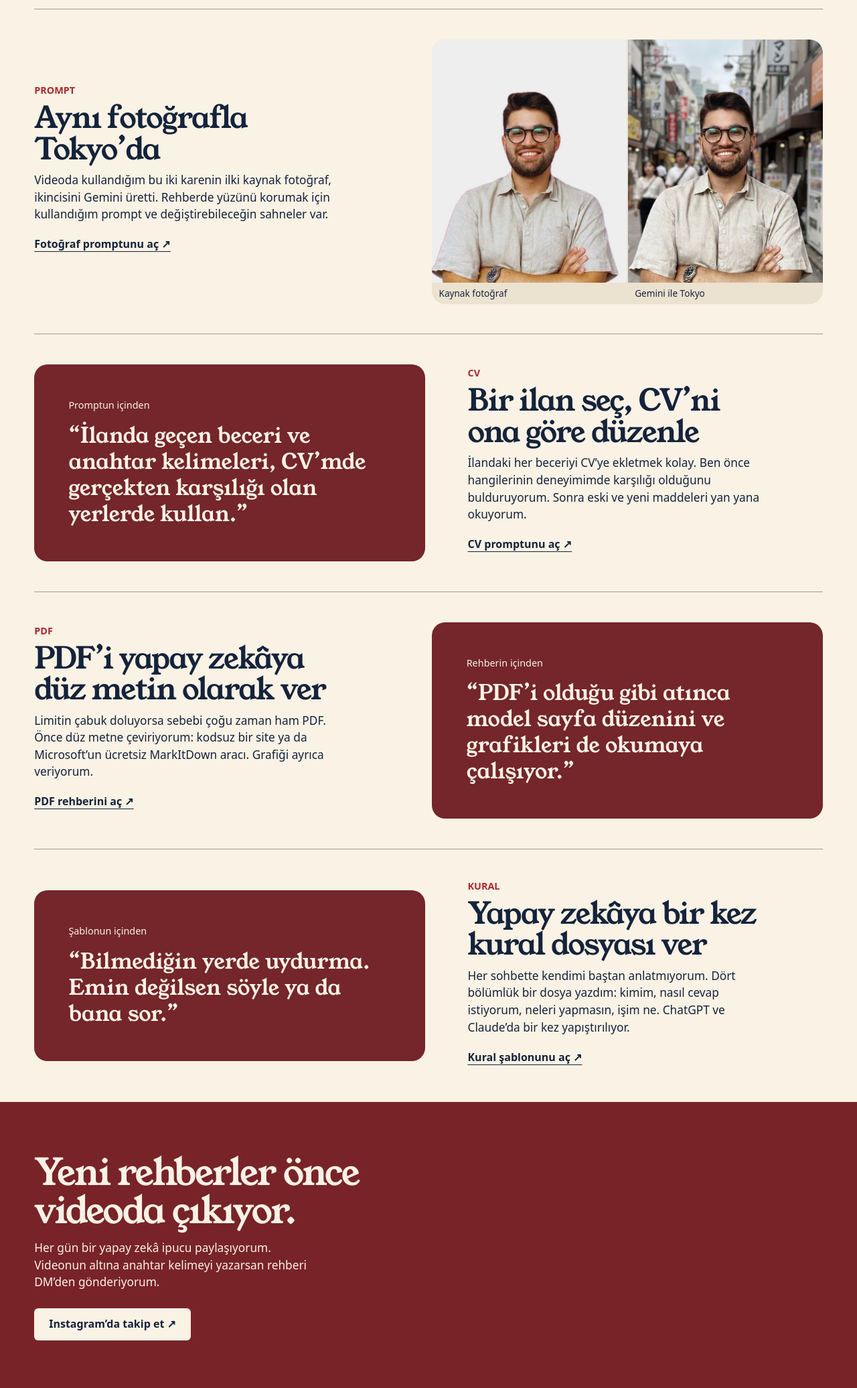
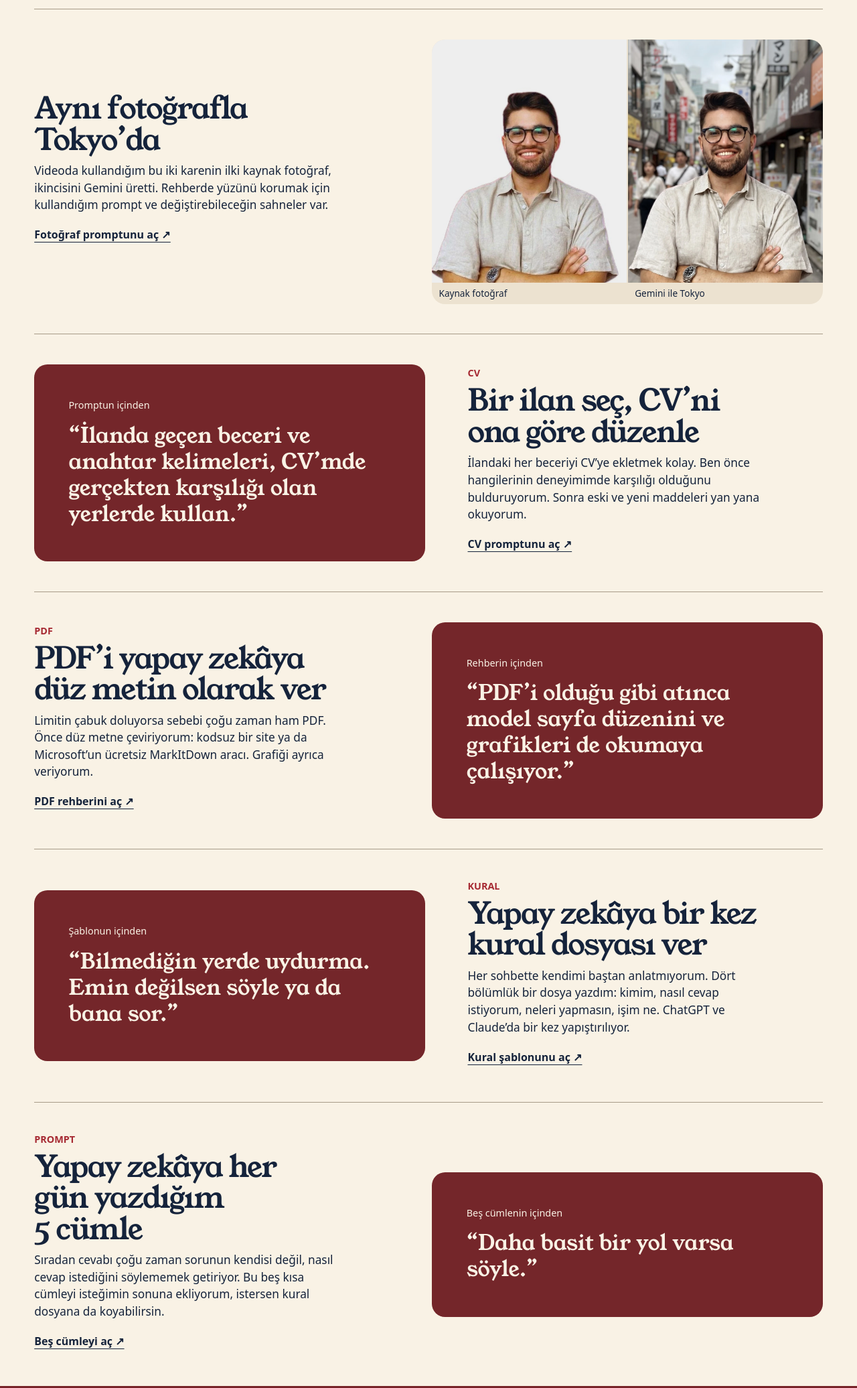
Before and after one commit to keremozdemir12/keremozdemir12.github.io, a plain HTML site: page index.html in a window 1280 px wide. Shown: the part 2360-4432 px from the top of the page at 67% size. Drawn offline with Linux system fonts and the light colour scheme.

Commit message:
Rehber: yapay zekâya her gün yazdığım 5 cümle
Co-Authored-By: Claude Opus 5.5 <noreply@anthropic.com>

```diff
--- a/index.html
+++ b/index.html
@@ -169,10 +169,11 @@ footer { min-height:80px; gap:1em; border-top:1px solid #aa9e8d; }
   <blockquote>Bir şirketin BT altyapısı hangi yedi bileşenden oluşur?</blockquote>
   <p>Ders slaytı · BT Altyapısı ve Gelişen Teknolojiler</p>
 </figure></div><div class="story-copy"><span class="key">GOOGLE</span><h3>Ders slaytından 10 soru</h3><p>Bir slayt yükleyip “Bu konudan bana 10 soru sor” diye başlıyorum. Rehberde Gemini Notebook, Gemini ve Antigravity için birer deneme var.</p><div class="links"><a class="open" href="/google-araclari/">Üç aracı incele ↗</a><a class="open watch" href="https://www.instagram.com/reel/Df_6x18tJ7p/">Videoyu izle ↗</a></div></div></article>
-<article class="story" id="rehber-fotograf-promptu"><div class="visual"><div class="pair"><figure><div class="crop"><img src="img/kaynak-portre.webp" alt="Açık renk gömlekle çekilmiş kaynak portre" class="" loading="lazy"></div><figcaption>Kaynak fotoğraf</figcaption></figure><figure><div class="crop"><img src="img/tokyo-portre.webp" alt="Gemini ile üretilen Tokyo sokağı sahnesi" class="" loading="lazy"></div><figcaption>Gemini ile Tokyo</figcaption></figure></div></div><div class="story-copy"><span class="key">PROMPT</span><h3>Aynı fotoğrafla Tokyo’da</h3><p>Videoda kullandığım bu iki karenin ilki kaynak fotoğraf, ikincisini Gemini üretti. Rehberde yüzünü korumak için kullandığım prompt ve değiştirebileceğin sahneler var.</p><a class="open" href="/fotograf-promptu/">Fotoğraf promptunu aç ↗</a></div></article>
+<article class="story" id="rehber-fotograf-promptu"><div class="visual"><div class="pair"><figure><div class="crop"><img src="img/kaynak-portre.webp" alt="Açık renk gömlekle çekilmiş kaynak portre" class="" loading="lazy"></div><figcaption>Kaynak fotoğraf</figcaption></figure><figure><div class="crop"><img src="img/tokyo-portre.webp" alt="Gemini ile üretilen Tokyo sokağı sahnesi" class="" loading="lazy"></div><figcaption>Gemini ile Tokyo</figcaption></figure></div></div><div class="story-copy"><h3>Aynı fotoğrafla Tokyo’da</h3><p>Videoda kullandığım bu iki karenin ilki kaynak fotoğraf, ikincisini Gemini üretti. Rehberde yüzünü korumak için kullandığım prompt ve değiştirebileceğin sahneler var.</p><a class="open" href="/fotograf-promptu/">Fotoğraf promptunu aç ↗</a></div></article>
 <article class="story" id="rehber-cv-promptu"><div class="visual"><div class="pull"><small>Promptun içinden</small><p>“İlanda geçen beceri ve anahtar kelimeleri, CV’mde gerçekten karşılığı olan yerlerde kullan.”</p></div></div><div class="story-copy"><span class="key">CV</span><h3>Bir ilan seç, CV’ni ona göre düzenle</h3><p>İlandaki her beceriyi CV’ye ekletmek kolay. Ben önce hangilerinin deneyimimde karşılığı olduğunu bulduruyorum. Sonra eski ve yeni maddeleri yan yana okuyorum.</p><a class="open" href="/cv-promptu/">CV promptunu aç ↗</a></div></article>
 <article class="story" id="rehber-pdf-markdown"><div class="visual"><div class="pull"><small>Rehberin içinden</small><p>“PDF’i olduğu gibi atınca model sayfa düzenini ve grafikleri de okumaya çalışıyor.”</p></div></div><div class="story-copy"><span class="key">PDF</span><h3>PDF’i yapay zekâya düz metin olarak ver</h3><p>Limitin çabuk doluyorsa sebebi çoğu zaman ham PDF. Önce düz metne çeviriyorum: kodsuz bir site ya da Microsoft’un ücretsiz MarkItDown aracı. Grafiği ayrıca veriyorum.</p><a class="open" href="/pdf-markdown/">PDF rehberini aç ↗</a></div></article>
-<article class="story" id="rehber-kural-dosyasi"><div class="visual"><div class="pull"><small>Şablonun içinden</small><p>“Bilmediğin yerde uydurma. Emin değilsen söyle ya da bana sor.”</p></div></div><div class="story-copy"><span class="key">KURAL</span><h3>Yapay zekâya bir kez kural dosyası ver</h3><p>Her sohbette kendimi baştan anlatmıyorum. Dört bölümlük bir dosya yazdım: kimim, nasıl cevap istiyorum, neleri yapmasın, işim ne. ChatGPT ve Claude’da bir kez yapıştırılıyor.</p><a class="open" href="/kural-dosyasi/">Kural şablonunu aç ↗</a></div></article></main>
+<article class="story" id="rehber-kural-dosyasi"><div class="visual"><div class="pull"><small>Şablonun içinden</small><p>“Bilmediğin yerde uydurma. Emin değilsen söyle ya da bana sor.”</p></div></div><div class="story-copy"><span class="key">KURAL</span><h3>Yapay zekâya bir kez kural dosyası ver</h3><p>Her sohbette kendimi baştan anlatmıyorum. Dört bölümlük bir dosya yazdım: kimim, nasıl cevap istiyorum, neleri yapmasın, işim ne. ChatGPT ve Claude’da bir kez yapıştırılıyor.</p><a class="open" href="/kural-dosyasi/">Kural şablonunu aç ↗</a></div></article>
+<article class="story" id="rehber-prompt-cumleleri"><div class="visual"><div class="pull"><small>Beş cümlenin içinden</small><p>“Daha basit bir yol varsa söyle.”</p></div></div><div class="story-copy"><span class="key">PROMPT</span><h3>Yapay zekâya her gün yazdığım 5 cümle</h3><p>Sıradan cevabı çoğu zaman sorunun kendisi değil, nasıl cevap istediğini söylememek getiriyor. Bu beş kısa cümleyi isteğimin sonuna ekliyorum, istersen kural dosyana da koyabilirsin.</p><a class="open" href="/prompt-cumleleri/">Beş cümleyi aç ↗</a></div></article></main>
 <section class="follow" aria-labelledby="takip"><div class="wrap"><h2 id="takip">Yeni rehberler önce videoda çıkıyor.</h2><p>Her gün bir yapay zekâ ipucu paylaşıyorum. Videonun altına anahtar kelimeyi yazarsan rehberi DM’den gönderiyorum.</p><a class="follow-btn" href="https://www.instagram.com/itskeremozdemir/">Instagram’da takip et ↗</a></div></section>
 <footer class="wrap"><span>Kerem Özdemir</span><div class="social">
   <a href="https://www.instagram.com/itskeremozdemir/">Instagram</a>
```
